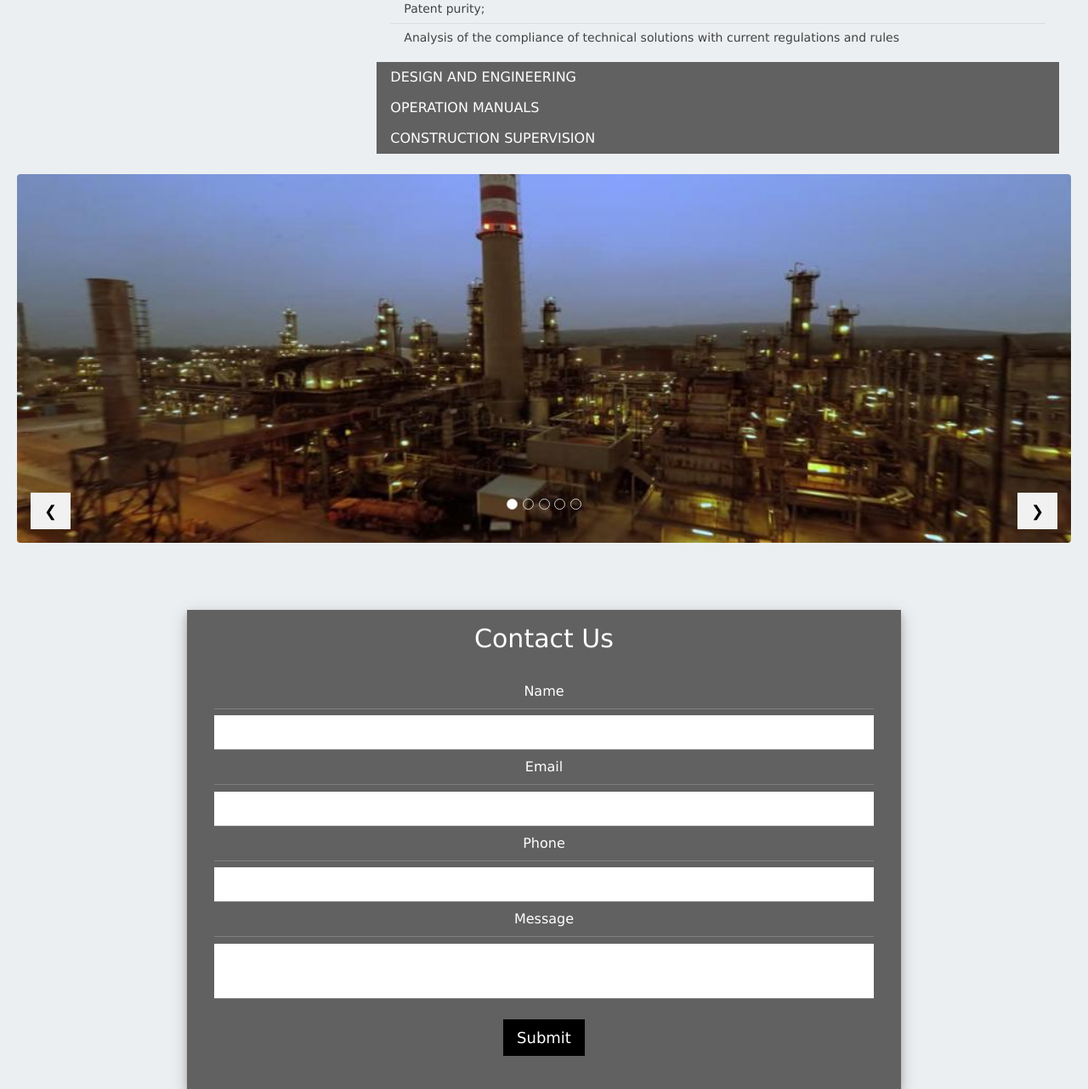
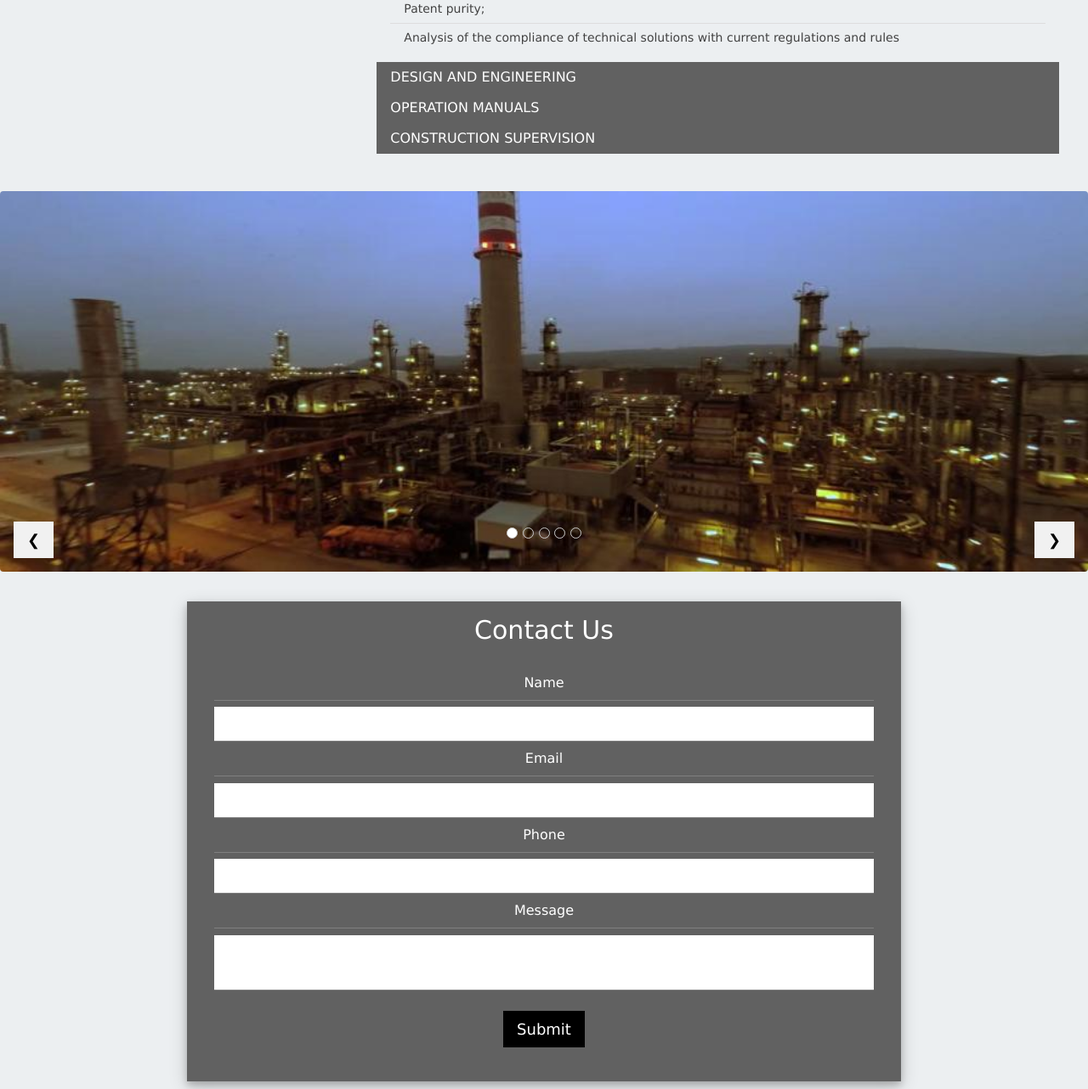
Before and after one commit to volosgoto/synprotech, a PHP site: page /public/ in a window 1280 px wide. Shown: the part 1773-3055 px from the top of the page at 85% size. Run offline with PHP 8.4, Linux system fonts and the light colour scheme.

Commit message:
carousel 100% width

```diff
--- a/public/css/style.css
+++ b/public/css/style.css
@@ -249,6 +249,10 @@ p.header-email:hover {
 .section-what {
   padding: 20px 10px;
   height: auto;
+}
+
+.section-carousel{
+  padding: 20px 0px;
 }
 
 .section-contact-form {
--- a/public/index.html
+++ b/public/index.html
@@ -293,8 +293,13 @@
       </div>
     </div>
 
-    <!-- carousel -->
-    <div class="section w3-lightgray w3-hover-opacity">
+
+  </section>
+  <!-- about END-->
+
+   <!-- carousel -->
+   <section class="section-carousel">
+    <div class="w3-lightgray w3-hover-opacity">
         <style>
           .mySlides {
             display: none
@@ -329,10 +334,8 @@
           </div>
         </div>
       </div>
-    <!-- carousel  ENDS-->
-  </section>
-  <br>
-  <!-- about END-->
+    </section>
+    <!-- carousel END-->
 
   <!-- main contact form-->
   <section class="section-contact-form">
```
